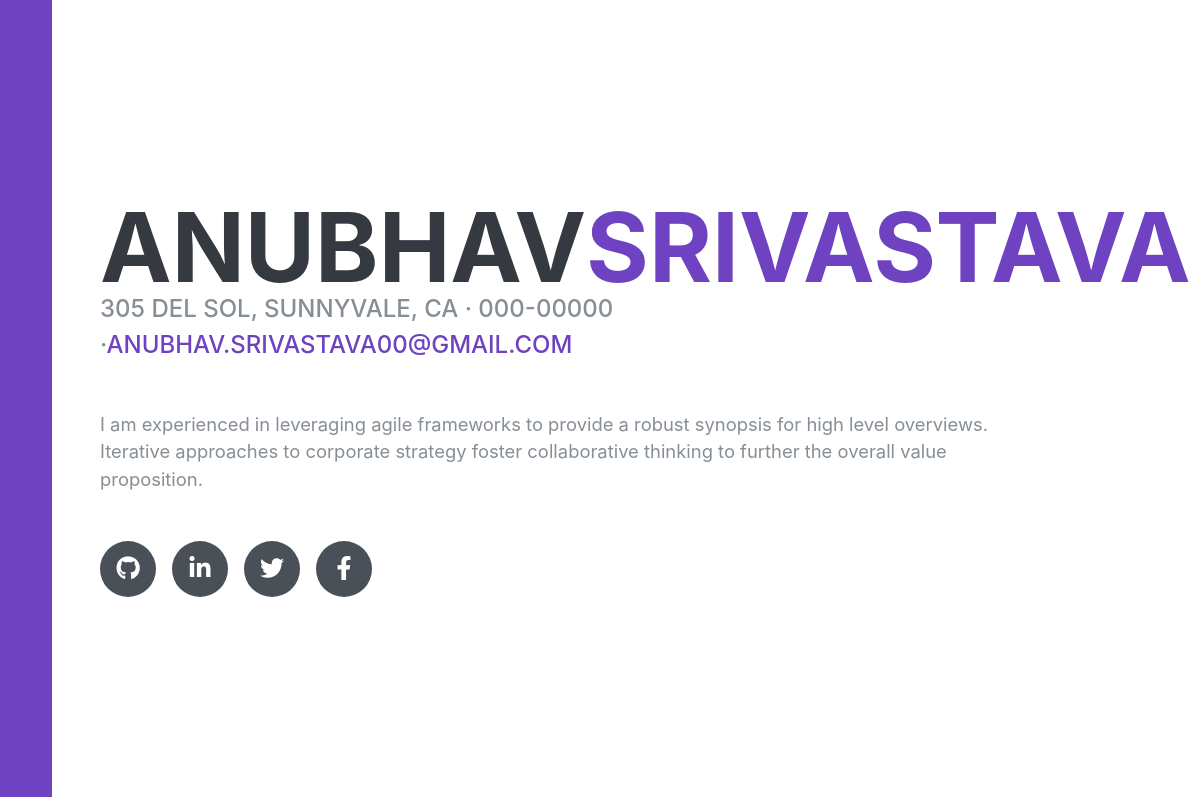
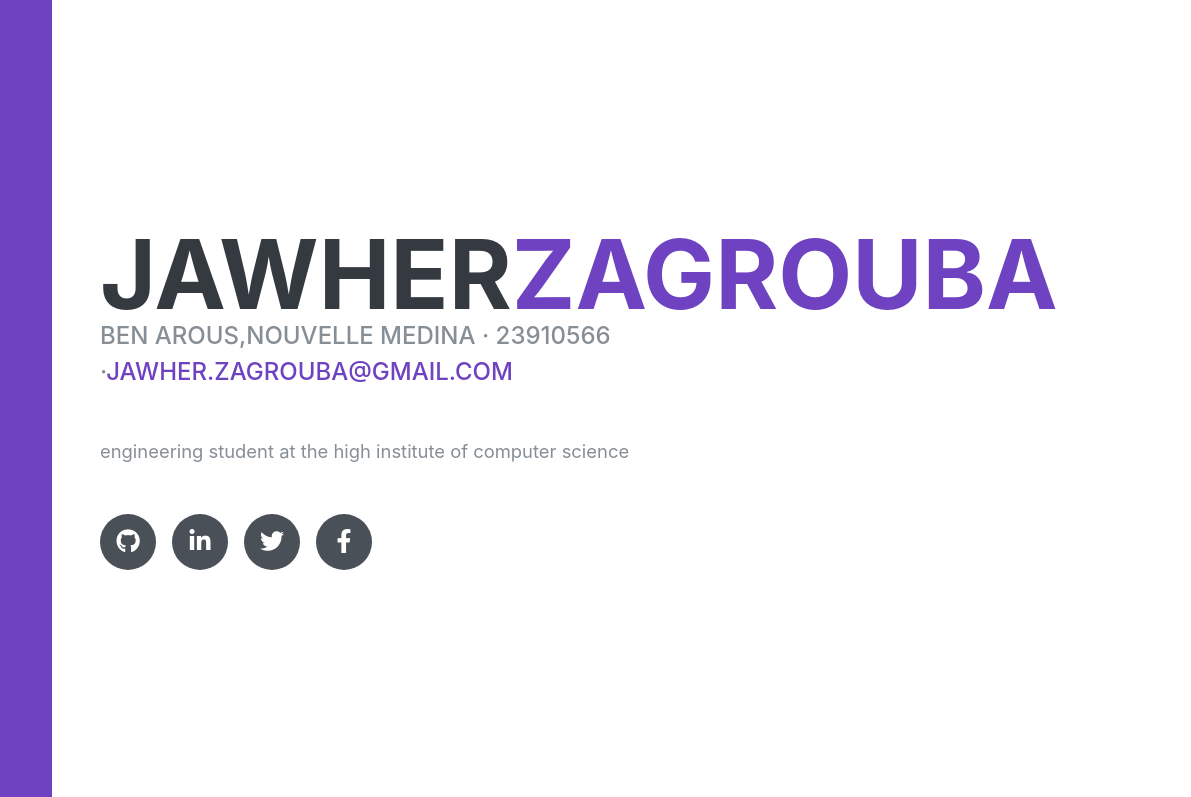
Before and after one commit to jawher007/jawhercv, a Gatsby site: page / in a window 1280 px wide. Shown: the top 797 px of the page, 220-1411 px from the left, 1191 px wide, since content can reach past the window. Built offline with nearby package versions, Linux system fonts and the light colour scheme; Gatsby itself is replaced by a stand-in of ours; a web font is replaced by a local one.

Commit message:
first commit

```diff
--- a/config.js
+++ b/config.js
@@ -8,8 +8,8 @@ module.exports = {
   manifestDisplay: 'standalone',
   manifestIcon: 'src/assets/img/website-icon.png',
   pathPrefix: `/gatsby-starter-resume/`, // This path is subpath of your hosting https://domain/portfolio
-  firstName: 'Anubhav',
-  lastName: 'Srivastava',
+  firstName: 'Jawher',
+  lastName: 'Zagrouba',
   // social
   socialLinks: [
     {
@@ -33,7 +33,7 @@ module.exports = {
       url: 'https://facebook.com/theanubhav',
     },
   ],
-  email: 'anubhav.srivastava00@gmail.com',
-  phone: '000-00000',
-  address: '305 Del Sol, Sunnyvale, CA',
+  email: 'jawher.zagrouba@gmail.com',
+  phone: '23910566',
+  address: 'Ben arous,nouvelle medina',
 };
--- a/src/pages/index.js
+++ b/src/pages/index.js
@@ -23,10 +23,7 @@ const IndexPage = () => (
             <a href={`mailto:${config.email}`}>{config.email}</a>
           </div>
           <p className="lead mb-5">
-            I am experienced in leveraging agile frameworks to provide a robust
-            synopsis for high level overviews. Iterative approaches to corporate
-            strategy foster collaborative thinking to further the overall value
-            proposition.
+            engineering student at the high institute of computer science
           </p>
           <div className="social-icons">
             {config.socialLinks.map(social => {
```
Also changed, not shown: 1 other file.
